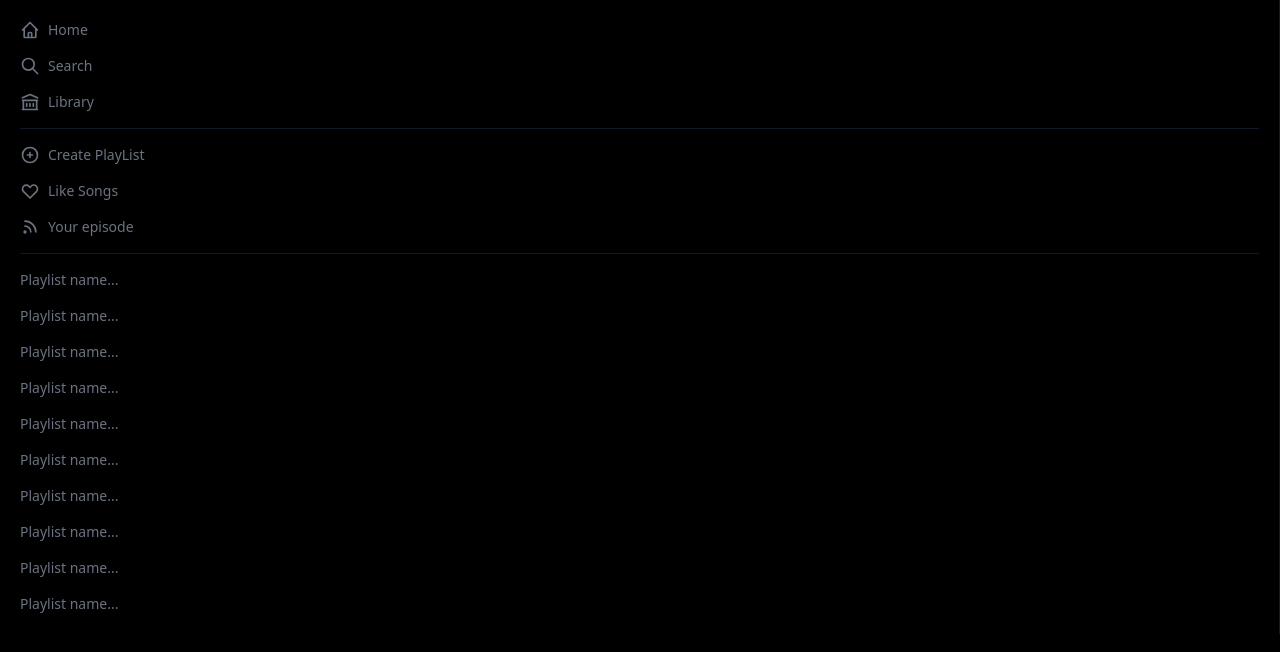
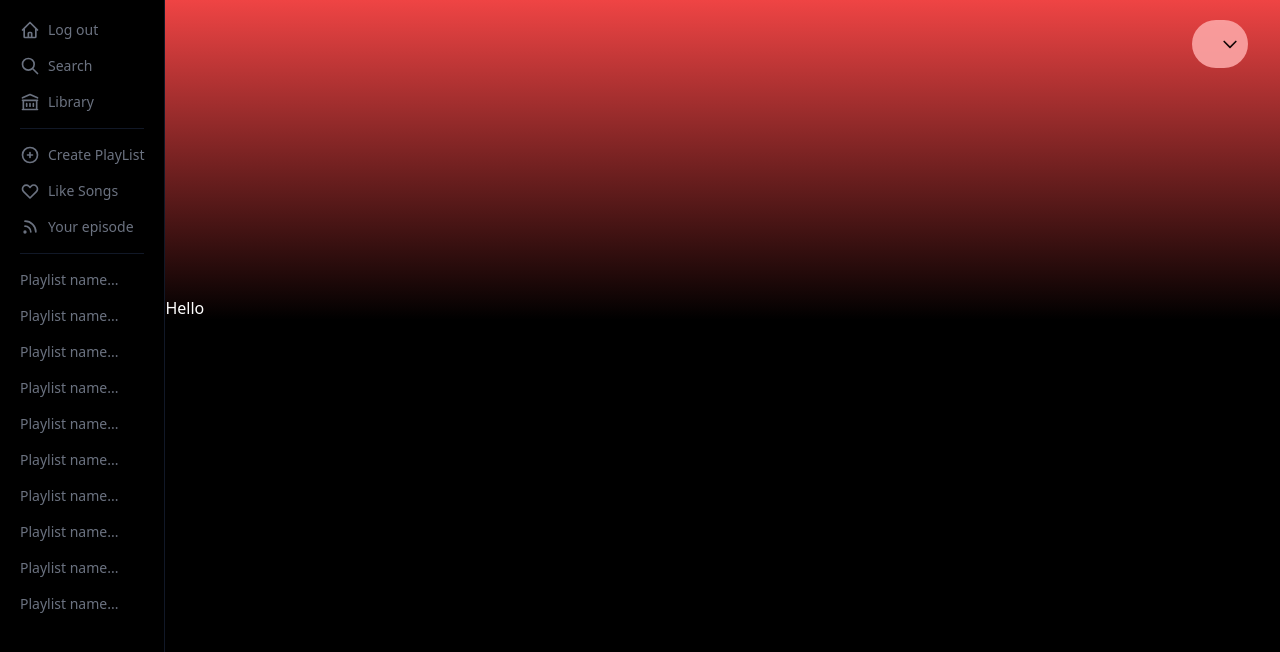
Before and after one commit to lewKcoder/spotify-c-yt, a Next.js app in the folder spotify-yt/: page / in a window 1280 px wide. Shown: the top 652 px of the page. Built offline with nearby package versions, Linux system fonts and the light colour scheme; no server answers.

Commit message:
Add: Center.jsComponents

```diff
--- /dev/null
+++ b/spotify-yt/components/Center.js
@@ -0,0 +1,42 @@
+import { useEffect, useState } from "react";
+import { ChevronDownIcon } from "@heroicons/react/outline";
+import { useSession } from "next-auth/react";
+import { shuffle } from "lodash";
+
+function Center() {
+  const { data: session } = useSession();
+  const [color, setColor] = useState(null);
+
+  useEffect(() => {
+    // useColor();
+  }, []);
+
+  return (
+    <div className="flex-grow">
+      <header className="absolute top-5 right-8">
+        <div
+          className="flex items-center bg-red-300 space-x-3 opacity-90
+        hover:opacity-80 cursor-pointer rounded-full p-1 pr-2"
+        >
+          <img
+            className="rounded-full w-190 h-10"
+            src={session?.user.image}
+            alt=""
+          />
+          <h2>{session?.user.name}</h2>
+          <ChevronDownIcon className="h-5 w-5" />
+        </div>
+      </header>
+
+      <section
+        className={`flex items-end space-x-7 bg-gradient-to-b to-black
+        from-red-500 h-80 text-white`}
+      >
+        {/* <img src="" alt=""/> */}
+        <h1>Hello</h1>
+      </section>
+    </div>
+  );
+}
+
+export default Center;
--- a/spotify-yt/components/Sidebar.js
+++ b/spotify-yt/components/Sidebar.js
@@ -1,34 +1,47 @@
-import React from 'react'
-import {HomeIcon, SearchIcon, LibraryIcon, HeartIcon, RssIcon, PlusCircleIcon} from '@heroicons/react/outline'
+import React from "react";
+import {
+  HomeIcon,
+  SearchIcon,
+  LibraryIcon,
+  HeartIcon,
+  RssIcon,
+  PlusCircleIcon,
+} from "@heroicons/react/outline";
+import { signOut, useSession } from "next-auth/react";
 
 function Sidebar() {
+  const { data: session, status } = useSession();
+
   return (
-    <div className="text-gray-500 p-5 text-sm border-r border-gray-900">
+    <div className="text-gray-500 p-5 text-sm border-r border-gray-900 overflow-y-scroll npm install scrollbar-hide h-screen">
       <div className="space-y-4">
-        <button className="flex items-center space-x-2 hover:text-white">
-          <HomeIcon className="h-5 w-5"/>
-          <p>Home</p>
+        <button
+          className="flex items-center space-x-2 hover:text-white"
+          onClick={() => signOut()}
+        >
+          <HomeIcon className="h-5 w-5" />
+          <p>Log out</p>
         </button>
         <button className="flex items-center space-x-2 hover:text-white">
-          <SearchIcon className="h-5 w-5"/>
+          <SearchIcon className="h-5 w-5" />
           <p>Search</p>
         </button>
         <button className="flex items-center space-x-2 hover:text-white">
-          <LibraryIcon className="h-5 w-5"/>
+          <LibraryIcon className="h-5 w-5" />
           <p>Library</p>
         </button>
         <hr className="border-t-[0.1px] border-gray-900" />
 
         <button className="flex items-center space-x-2 hover:text-white">
-          <PlusCircleIcon className="h-5 w-5"/>
+          <PlusCircleIcon className="h-5 w-5" />
           <p>Create PlayList</p>
         </button>
         <button className="flex items-center space-x-2 hover:text-white">
-          <HeartIcon className="h-5 w-5"/>
+          <HeartIcon className="h-5 w-5" />
           <p>Like Songs</p>
         </button>
         <button className="flex items-center space-x-2 hover:text-white">
-          <RssIcon className="h-5 w-5"/>
+          <RssIcon className="h-5 w-5" />
           <p>Your episode</p>
         </button>
         <hr className="border-t-[0.1px] border-gray-900" />
@@ -45,7 +58,7 @@ function Sidebar() {
         <p className="cursor-pointer hover:text-white">Playlist name...</p>
       </div>
     </div>
-  )
+  );
 }
 
-export default Sidebar
+export default Sidebar;
--- a/spotify-yt/package.json
+++ b/spotify-yt/package.json
@@ -7,11 +7,13 @@
   },
   "dependencies": {
     "@heroicons/react": "^1.0.5",
+    "lodash": "^4.17.21",
     "next": "latest",
     "next-auth": "^4.0.5",
     "react": "^17.0.2",
     "react-dom": "^17.0.2",
-    "spotify-web-api-node": "^5.0.2"
+    "spotify-web-api-node": "^5.0.2",
+    "tailwind-scrollbar-hide": "^1.1.7"
   },
   "devDependencies": {
     "autoprefixer": "^10.4.0",
--- a/spotify-yt/pages/_app.js
+++ b/spotify-yt/pages/_app.js
@@ -1,7 +1,12 @@
-import '../styles/globals.css'
+import "../styles/globals.css";
+import { SessionProvider } from "next-auth/react";
 
-function MyApp({ Component, pageProps }) {
-  return <Component {...pageProps} />
+function MyApp({ Component, pageProps: { session, ...pageProps } }) {
+  return (
+    <SessionProvider session={session}>
+      <Component {...pageProps} />
+    </SessionProvider>
+  );
 }
 
-export default MyApp
+export default MyApp;
--- /dev/null
+++ b/spotify-yt/pages/_middleware.js
@@ -0,0 +1,15 @@
+import { getToken } from "next-auth/jwt";
+import { NextResponse } from "next/server";
+
+export async function middleware(req) {
+  const token = await getToken({ req, secret: process.env.JWT_SECRET });
+
+  const { pathname } = req.nextUrl;
+  if (pathname.includes("/api/auth") || token) {
+    return NextResponse.next();
+  }
+
+  // if (!token && pathname !== "/login") {
+  //   return NextResponse.redirect("/login");
+  // }
+}
--- a/spotify-yt/pages/index.js
+++ b/spotify-yt/pages/index.js
@@ -1,14 +1,14 @@
-import Head from 'next/head'
-import Sidebar from '../components/Sidebar'
+import Head from "next/head";
+import Sidebar from "../components/Sidebar";
+import Center from "../components/Center";
 
 export default function Home() {
   return (
     <div className="bg-black h-screen overflow-hidden">
-      <main className="">
+      <main className="flex">
         <Sidebar />
+        <Center />
       </main>
-
-
     </div>
-  )
+  );
 }
--- a/spotify-yt/pages/login.js
+++ b/spotify-yt/pages/login.js
@@ -3,11 +3,16 @@ import { getProviders, signIn } from "next-auth/react";
 function Login({ providers }) {
   console.log(providers);
   return (
-    <div>
+    <div className="flex flex-col items-center bg-black min-h-screen w-full justify-center">
       <img className="w-52 mb-5" src="https://links.papareact.com/9xl" />
       {Object.values(providers).map((provider) => (
-        <div>
-          <button>Login with {provider.name}</button>
+        <div key={provider.name}>
+          <button
+            className="bg-[#18D860] text-white p-5 rounded-full"
+            onClick={() => signIn(provider.id, { callbackUrl: "/" })}
+          >
+            Login with {provider.name}
+          </button>
         </div>
       ))}
     </div>
--- a/spotify-yt/tailwind.config.js
+++ b/spotify-yt/tailwind.config.js
@@ -1,10 +1,10 @@
 module.exports = {
   content: [
-    './pages/**/*.{js,ts,jsx,tsx}',
-    './components/**/*.{js,ts,jsx,tsx}',
+    "./pages/**/*.{js,ts,jsx,tsx}",
+    "./components/**/*.{js,ts,jsx,tsx}",
   ],
   theme: {
     extend: {},
   },
-  plugins: [],
-}
+  plugins: [require("tailwind-scrollbar-hide")],
+};
```
Also changed, not shown: 1 other file (tests, documents, lock files or other folders).
